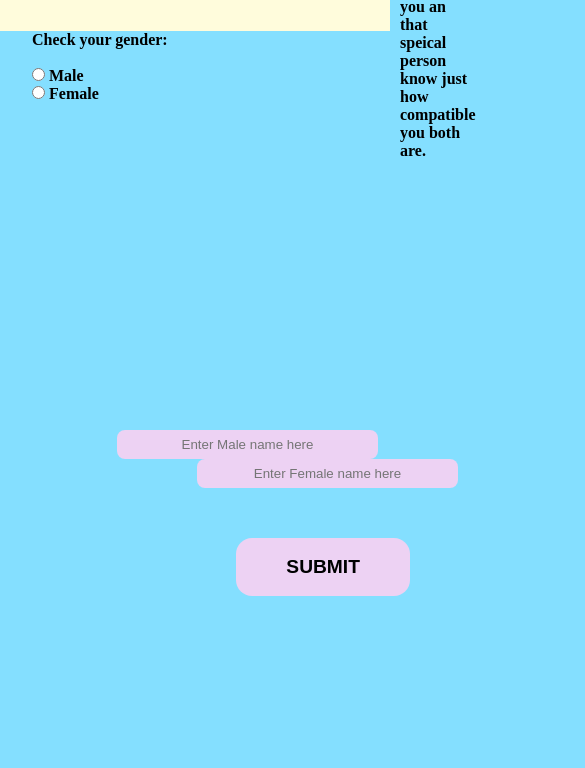
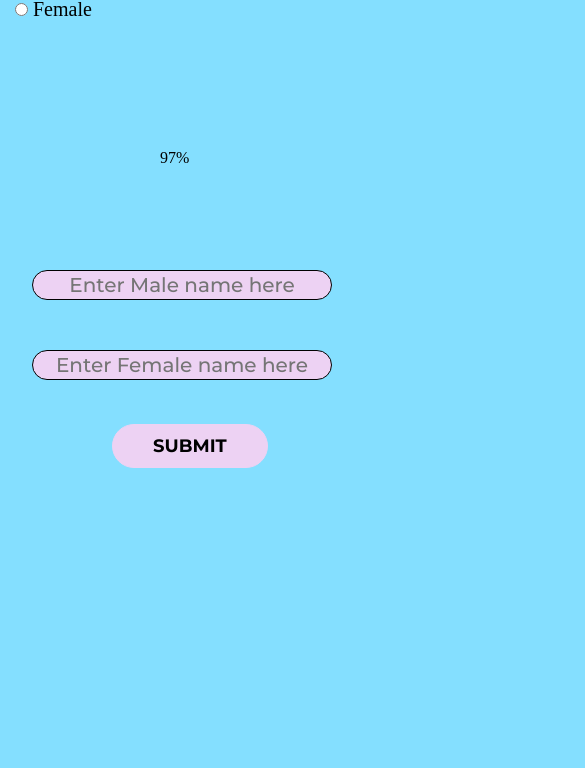
Before and after one commit to Gc87J/Love-calculator, a plain HTML site: page index.html in a window 390 px wide. Shown: the part 76-844 px from the top of the page, 585 px wide, since content can reach past the window. Drawn offline with Linux system fonts and the light colour scheme; a web font is replaced by a local one.

```diff
--- a/index.html
+++ b/index.html
@@ -9,8 +9,9 @@
 <link rel="stylesheet" href="/styles.css">
 
 <!--This is the link for the google fonts-->
-
-
+<link rel="preconnect" href="https://fonts.googleapis.com">
+<link rel="preconnect" href="https://fonts.gstatic.com" crossorigin>
+<link href="https://fonts.googleapis.com/css2?family=Montserrat:wght@500;700&family=Open+Sans:wght@700&family=Poppins:ital,wght@0,300;0,400;0,500;0,700;1,400;1,600&family=Roboto&family=Sacramento&family=The+Nautigal&display=swap" rel="stylesheet">
 <!--This is the link to the favicons icon-->
 <link rel="icon" type="image/png" sizes="32x32" href="/favicon-32x32.png">
 </head>
@@ -26,24 +27,24 @@
 
   <!--The check box for the two buttons-->
     <div class="checkboxs-parent">
-      <p class="checkbox-title">Check your gender:</p><br>
-      <input type="radio" size="200px" id="male">
+      <p class="checkbox-title">Check your gender:</p>
+      <input name="male" type="radio" size="200px" id="male">
       <label for="Male" >Male</label><br>
 
-      <input type="radio" id="female">
+      <input name="female" type="radio" id="female">
       <label for="female">Female</label>
     </div>
   <!--The end of the checkboxes-->
-  <!--Text to the right of the checkboxes-->
+  <!--Text to the right of the checkboxes
+
   <div class="body-text">
       <p class="top-text">
           <table> This Calculator will help you an that<br>speical person know just how compatible you both are. </table>
       </p>
-  </div>
+  </div>-->
   <!--This end of the text-->
 
   <div class="body-par">
-
     <p class="par-text"></p>
     <p class="par-sign">%</p>
   </div>
@@ -55,23 +56,14 @@
 
         <input type="text" size="30" class="female-input-field" placeholder="Enter Female name here"><br>
 
-  <!--SUBMIT BUTTON-->
-  <div class="main-btn-parent">
-        <button type="submit" class="input-btn">SUBMIT
-        </button>
-  </div>
+    <!--SUBMIT BUTTON-->
+    <div class="main-btn-parent">
+          <button type="submit" class="input-btn">SUBMIT
+          </button>
+    </div>
   </div>
   <!--The end of the input fields-->
 
-  <!--This is where the user who enters the info will see the answer(start) -->
-  <!--
-  <div class="popup-body">
-    <p class="answer-popup">This is where the answers should go.</p>
-  </div>-->
-
-
-
-  <!--This is where the user who enters the info will see the answer(end) -->
 
   <!--This is the link to the javascript script tag-->
 
--- a/index2.js
+++ b/index2.js
@@ -10,6 +10,8 @@
 
 
 /*This is the creation of the random number end*/
+
+
 
 /* start */
 /*
--- a/styles.css
+++ b/styles.css
@@ -3,141 +3,61 @@
   margin: 0;
   padding: 0;
 }
+.navbar{
+  background: #FFFCDC;
+}
+.nav-brand h2{
+  font-family: 'roboto', sans-serif;
+  font-size: 100;
+}
 body{
-  background-color: #84DFFF
-  ;
+  background: #84DFFF;
 }
-
-
-/*This is the start of the navigation bar*/
-.navbar{
-  background-color:#FFFCDC;
-  padding: 0.5rem 0rem 0.5rem 0rem;
-}
-.nav-brand{
-  color: #000;
-  margin: 2rem;
-}
-/*This is the end of the navigation bar*/
-
-/*This is the start of the checkbox*/
 .checkboxs-parent{
   position: relative;
-  left:2rem ;
-  font-weight: bold;
+  left: 15px;
+  font-size: 20px;
 }
-.checkbox-title{
-  font-size: 1rem;
-
-}
-
-/*This is the end of the checkbox*/
-
-/*This is for the text to the right of the checkboxes*/
-.body-text{
-  position: absolute;
-  left: 25rem;
-  bottom: 38rem;
-  color: #000;
-  font-weight: bold;
-  font-size: 1rem;
-}
-
-/*THIS IS FOR THE PERCENTAGE NOTIFIER*/
 .body-par{
   display: flex;
   position: relative;
-left: 43rem;
-top: 5rem;
-}
-.par-text{
-color: #F90716;
-font-weight: bold;
-font-size: xxx-large;
-}
-.par-sign{
-color: #000;
-font-weight: bold;
-font-size: xxx-large;
+  top: 8em;
+  left: 10em;
+
 
 }
-
-/*Input field for the info from the user*/
-.main-input-parent{
-  position: absolute;
-  top: 60%;
-  left: 30%;
+.body-par.par-text{
 
 }
-/*The styling for the input fields*/
-.male-input-field{
-  background-color: #EDD2F3;
-  height: 1.8rem;
-  width: auto;
-  border-radius: 8px;
-  border-color: transparent;
-  text-align: center;
-}
-.female-input-field{
-  background-color: #EDD2F3;
-  height: 1.8rem;
-  width: auto;
-  margin-left: 80px;
-  border-radius: 8px;
-  border-color: transparent;
-  text-align: center;
-}
-/*SUBMIT BUTTON*/
-.main-btn-parent{
-  position: absolute;
-  left: 35%;
-  line-height: 10rem;
-}
-.input-btn{
-  padding: 1rem 3rem 1rem 3rem;
-  font-weight: bold;
-  font-size: larger;
-  border-radius: 1rem;
-  background-color: #EDD2F3;
-  border-color: transparent;
-  }
-
-
-/*Input field for the info from the user end*/
-
-/*This is for the pop up*/
-/*
-.popup-body{
-position: absolute;
-left: 40%;
-width: 350px;
-height: 350px;
-border: #000 solid 2px;
-background-color: transparent;
-visibility: hidden;
-}
-.answer-popup{
+.main-input-parent{
   position: relative;
-top: 40%;
+  top: 13em;
+  left: 2em;
+  line-height: 5em;
 
 }
-*/
+.main-input-parent input {
+  height: 30px;
+  width: 300px;
+  border: 1px solid #000;
+  border-radius: 20em;
+  font-size: 20px;
+  color: #000;
+  background-color:#EDD2F3 ;
+  text-align: center;
+  font-family: montserrat, sans-serif;
 
-/*Media Queries*/
-
-
-/*768px*/
-@media (min-width: 768px) {
-.navbar{
-  background-color: #000;
 }
+.main-btn-parent {
+  position: absolute;
+  left: 5em;
 }
-
-/*990px*/
-@media (min-width: 990px) {
-  .navbar{
-    background-color: #F90716;
+.main-btn-parent button{
+  padding: 10px 40px 10px 40px;
+  border:1px solid #EDD2F3;
+  font-size: large;
+  font-weight: bold;
+  background-color: #EDD2F3;
+  border-radius: 20em;
+  font-family: montserrat;
 }
-}
-
-/*1320px*/
```
Lines whose indentation alone changed are shown as unchanged.
